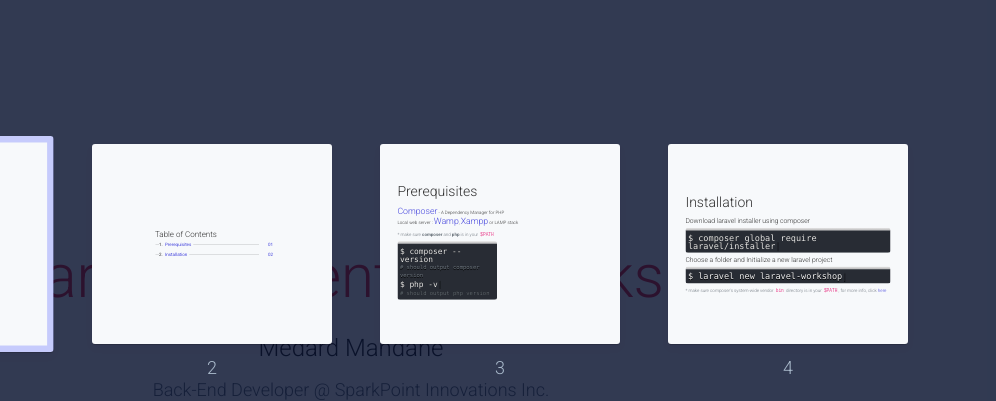
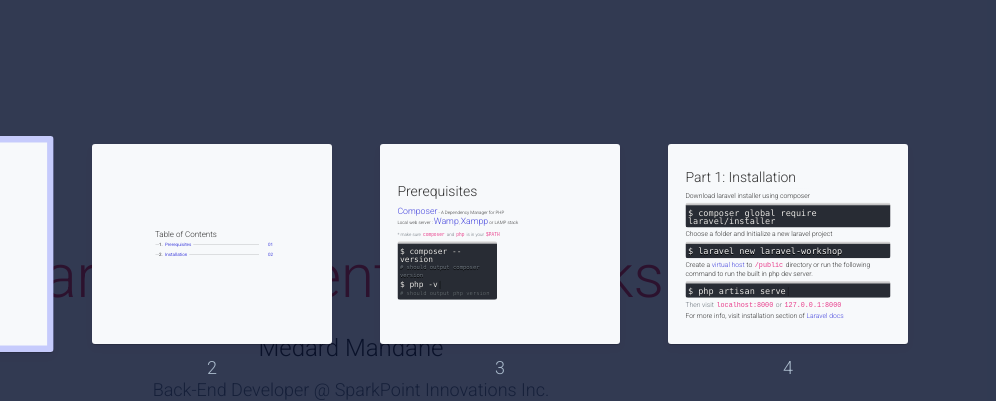
Before and after one commit to m-bm/m-bm.github.io, a website: page slides/laravel-workshop.html in a window 1280 px wide. Both pictures are taken after a click on the link "View all slides". Shown: the top 401 px of the page, 284-1280 px from the left. Drawn offline with Linux system fonts and the light colour scheme; a web font is replaced by a local one.

Commit message:
Update part 1 in laravel slides

```diff
--- a/slides/laravel-workshop.html
+++ b/slides/laravel-workshop.html
@@ -39,7 +39,7 @@
   </head>
   <body>
     <main role="main">
-      <article id="webslides" class="vertical">
+      <article id="webslides" class="horizontal">
 
         <!-- Quick Guide
           - Each parent <section> in the <article id="webslides"> element is an individual slide.
@@ -74,7 +74,7 @@
           </div>
           <!-- .end .wrap -->
         </section>
-
+        <!-- ####################################################################################################### -->
         <section class="slide py-5">
           <div class="wrap size-50">
             <div class="toc">
@@ -96,7 +96,7 @@
               </div>
           </div>
         </section>
-
+        <!-- ####################################################################################################### -->
         <section class="py-5">
           <div class="wrap">
             <h1 class="">Prerequisites</h1>
@@ -115,7 +115,7 @@
                   </li>
                   <li class="mt-4">
                     <span class="text-muted text-xs">
-                      * make sure <b>composer</b> and <b>php</b> is in your <code>$PATH</code>
+                      * make sure <code>composer</code> and <code>php</code> is in your <code>$PATH</code>
                     </span>
                     <div class="terminal-wrap mt-3 mx-0 fadeIn w-50">
                       <div class="terminal-title-bar m-0">
@@ -142,10 +142,11 @@
             </div>
           </div>
         </section>
+        <!-- ####################################################################################################### -->
 
-        <section class="slide py-5">
+        <section class="slide py-2">
           <div class="wrap">
-            <h1 class="">Installation</h1>
+            <h1 class="">Part 1: Installation</h1>
             <hr class="m-3">
             <ul class="">
               <li>
@@ -155,11 +156,8 @@
                 <div class="terminal-wrap my-3 mx-0 fadeIn">
                   <div class="terminal-title-bar m-0"></div>
                   <div class="terminal-text-body font-size-1-9">
-                    <!-- <p class="my-1 text-muted font-size-0-7">
-                      # <span class="code language-bash p-0 d-inline"></span>
-                    </p> -->
                     <p class="my-1">
-                      $ <span class="code p-0 d-inline language-bash">composer global require laravel/installer</span><span class="blinking">|</span>
+                      $ <span class="code p-0 d-inline language-bash">composer global require laravel/installer</span>
                     </p>
                   </div>
                 </div>
@@ -175,17 +173,39 @@
                       # <span class="code language-bash p-0 d-inline"></span>
                     </p> -->
                     <p class="my-1">
-                      $ <span class="code p-0 d-inline language-bash">laravel new laravel-workshop</span><span class="blinking">|</span>
+                      $ <span class="code p-0 d-inline language-bash">laravel new laravel-workshop</span>
                     </p>
                   </div>
                 </div>
-                <p class="my-1 text-muted font-size-1">
-                  <span class="p-0 d-inline text-muted">* make sure composer's system-wide vendor <code>bin</code> directory is in your <code>$PATH</code>, for more info, click <a target="_blank" href="https://laravel.com/docs/6.x/installation#installing-laravel">here</a></span>
+              </li>
+              <li>
+                <span class="font-size-1-5">
+                  Create a <a href="https://ultimatefosters.com/hosting/setup-a-virtual-host-in-windows-with-xampp-server/">virtual host</a> to <code>/public</code> directory or run the following command to run the built in php dev server.
+                </span>
+                <div class="terminal-wrap my-3 mx-0 fadeIn">
+                  <div class="terminal-title-bar m-0"></div>
+                  <div class="terminal-text-body font-size-1-9">
+                    <!-- <p class="my-1 text-muted font-size-0-7">
+                      # <span class="code language-bash p-0 d-inline"></span>
+                    </p> -->
+                    <p class="my-1">
+                      $ <span class="code p-0 d-inline language-bash">php artisan serve</span><span class="blinking">|</span>
+                    </p>
+                  </div>
+                </div>
+                <p class="my-3 text-muted font-size-1-5">
+                  Then visit <code>localhost:8000</code> or <code>127.0.0.1:8000</code>
                 </p>
+              </li>
+              <li>
+                <span class="font-size-1-5">
+                  For more info, visit installation section of <a target="_blank" href="https://laravel.com/docs/6.x/installation#installing-laravel">Laravel docs</a>
+                </span>
               </li>
             </ul>
           </div>
         </section>
+        <!-- ####################################################################################################### -->
       </article>
     </main>
     <!--main-->
```
